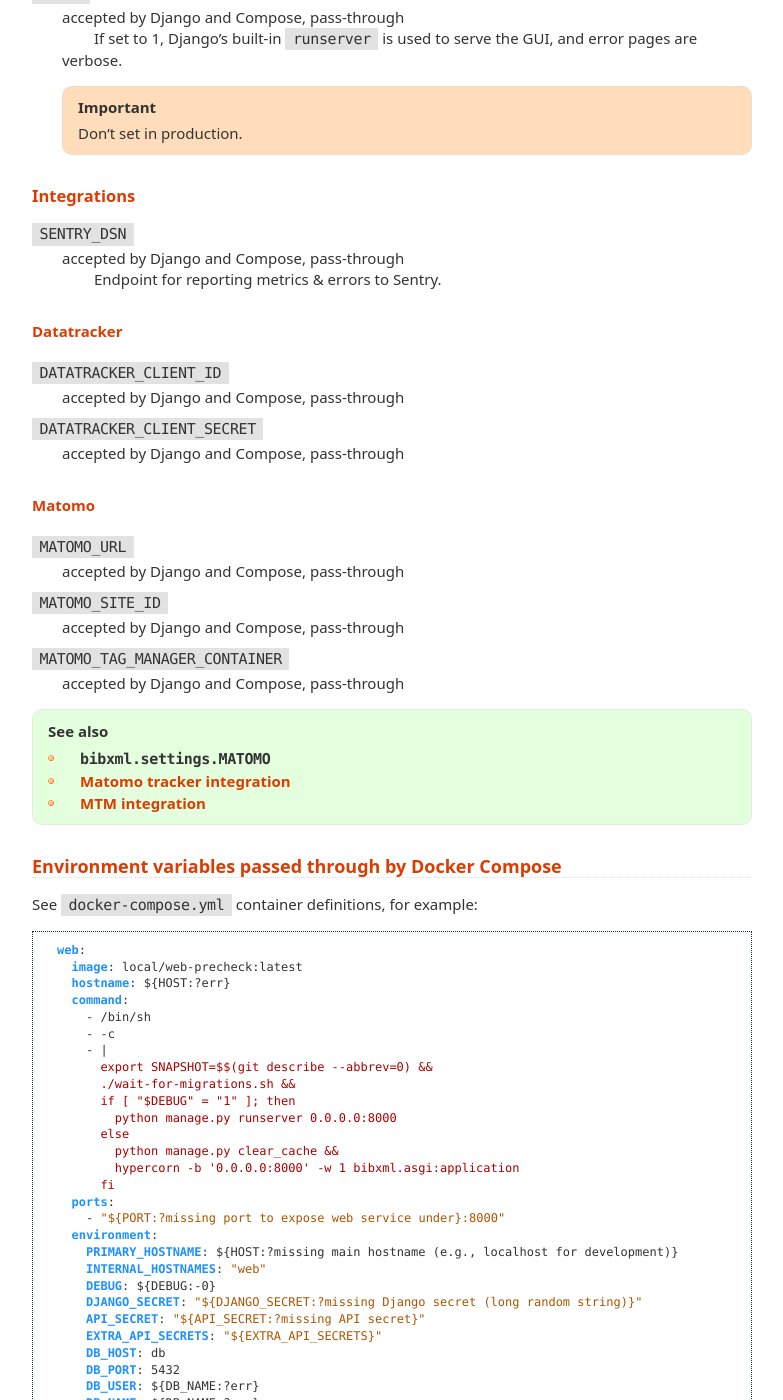
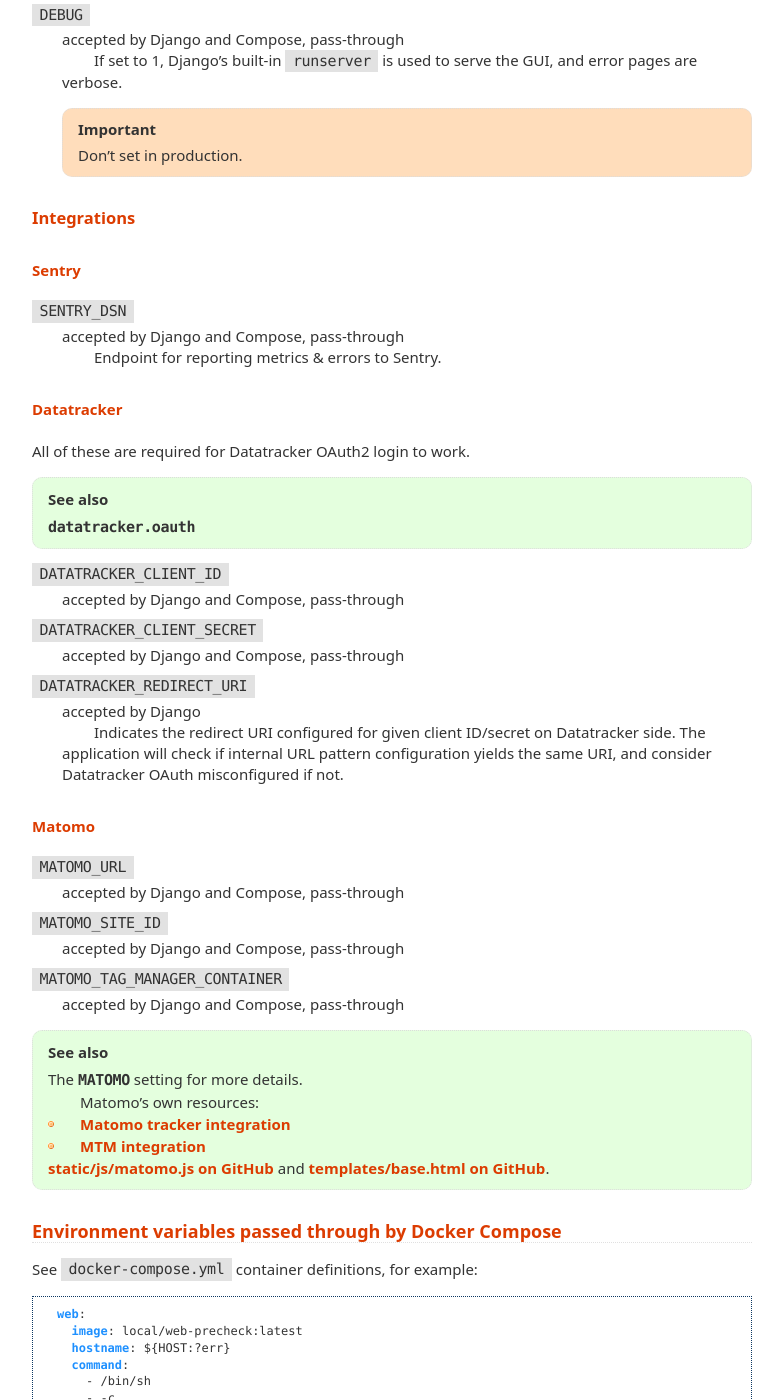
Before and after one commit to ietf-tools/bibxml-service, a Sphinx documentation site: the page built from docs/ref/env.rst, in a window 1280 px wide and 1400 px high, scrolled down 2818 px. Shown: the whole window, without its empty margins (248-1031 px from the left). Built offline with Sphinx 7.4.7, drawn with Linux system fonts in a browser that asks for light colours; pages that are not in the unit, such as notebooks, are missing from menus.

Commit message:
docs(ref/env): expand on integrations

```diff
--- a/docs/ref/env.rst
+++ b/docs/ref/env.rst
@@ -168,6 +168,9 @@
 Integrations
 ------------
 
+Sentry
+~~~~~~
+
 ``SENTRY_DSN``
     accepted by Django and Compose, pass-through
 
@@ -179,11 +182,23 @@
 Datatracker
 ~~~~~~~~~~~
 
+All of these are required for Datatracker OAuth2 login to work.
+
+.. seealso:: :mod:`datatracker.oauth`
+
 ``DATATRACKER_CLIENT_ID``
     accepted by Django and Compose, pass-through
 
 ``DATATRACKER_CLIENT_SECRET``
     accepted by Django and Compose, pass-through
+
+``DATATRACKER_REDIRECT_URI``
+    accepted by Django
+
+    Indicates the redirect URI configured for given client ID/secret
+    on Datatracker side.
+    The application will check if internal URL pattern configuration
+    yields the same URI, and consider Datatracker OAuth misconfigured if not.
 
 
 .. _matomo-integration-env:
@@ -202,9 +217,14 @@
 
 .. seealso::
 
-   - :data:`bibxml.settings.MATOMO`
+   The :data:`~bibxml.settings.MATOMO` setting for more details.
+
+   Matomo’s own resources:
+
    - `Matomo tracker integration <https://developer.matomo.org/guides/tracking-javascript-guide>`_
    - `MTM integration <https://developer.matomo.org/guides/tagmanager/embedding>`_
+
+   :github:`static/js/matomo.js` and :github:`templates/base.html`.
 
 
 Environment variables passed through by Docker Compose
```
